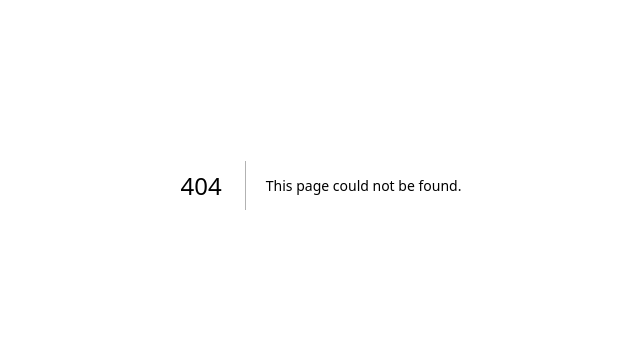
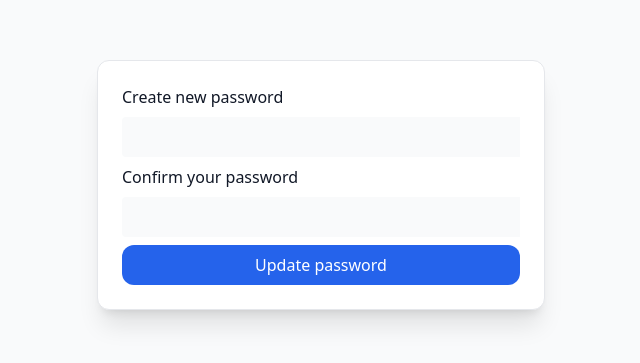
Before and after one commit to perassijulian/password-manager, a Next.js app: page /reset-password/change in a window 1280 px wide. Before the commit this address had no page. Shown: the part 215-578 px from the top of the page, without its empty margins (319-959 px from the left). Built offline with nearby package versions, Linux system fonts and the light colour scheme.

Commit message:
reset-password front end form

```diff
--- /dev/null
+++ b/app/reset-password/change/page.tsx
@@ -0,0 +1,116 @@
+"use client";
+
+import Button from "@/components/UI/Button";
+import { useToast } from "@/contexts/ToastContext";
+import { zodResolver } from "@hookform/resolvers/zod";
+import { useSearchParams, useRouter } from "next/navigation";
+import { useState } from "react";
+import { useForm } from "react-hook-form";
+import { z } from "zod";
+
+const emailSchema = z.object({
+  password: z.string(),
+  secondPassword: z.string(),
+});
+
+{
+  /**
+   *
+   * for dev we keep it simple
+   *
+const emailSchema = z
+  .object({
+    password: z
+      .string()
+      .min(8, "Password must be at least 8 characters")
+      .regex(/[A-Z]/, "Password must contain an uppercase letter")
+      .regex(/[a-z]/, "Password must contain a lowercase letter")
+      .regex(/[0-9]/, "Password must contain a number"),
+    secondPassword: z.string(),
+  })
+  .refine((data) => data.password === data.secondPassword, {
+    message: "Passwords do not match",
+    path: ["secondPassword"],
+  });
+     */
+}
+
+type FormData = z.infer<typeof emailSchema>;
+
+export default function ChangePassword() {
+  const [isLoading, setIsLoading] = useState<boolean>(false);
+  const {
+    register,
+    handleSubmit,
+    formState: { errors },
+  } = useForm<FormData>({ resolver: zodResolver(emailSchema) });
+  const { showToast } = useToast();
+  const searchParams = useSearchParams();
+  const router = useRouter();
+
+  const onSubmit = async (data: FormData) => {
+    setIsLoading(true);
+    const { password, secondPassword } = data;
+    if (password === "") {
+      showToast("Password is empty, please fill up the form", "error");
+      return;
+    }
+    if (password !== secondPassword) {
+      showToast("Both passwords are not matching", "error");
+      return;
+    }
+    const token = searchParams.get("token");
+
+    if (!token) {
+      showToast("Invalid request. Token is missing", "error");
+      return;
+    }
+
+    const res = await fetch("/api/reset-password/change", {
+      method: "POST",
+      headers: { "Content-Type": "application/json" },
+      body: JSON.stringify({ password, token }),
+    });
+
+    if (res.ok) {
+      showToast("Your password has been updated!", "success");
+      setTimeout(() => router.push("/login"), 3000);
+    } else {
+      showToast("Something went wrong, please try again", "error");
+    }
+    setIsLoading(false);
+  };
+
+  return (
+    <div className="min-h-screen flex items-center justify-center bg-background">
+      <form
+        onSubmit={handleSubmit(onSubmit)}
+        className="bg-background-secondary border border-border p-6 rounded-xl shadow-xl w-full max-w-md space-y-2"
+      >
+        <div className="flex flex-col gap-2 w-full">
+          <label className="text-foreground">Create new password</label>
+          <input
+            type="password"
+            className="bg-background p-2 rounded-l"
+            {...register("password")}
+          />
+          {errors.password && (
+            <p className="text-red-500 text-sm">{errors.password.message}</p>
+          )}
+        </div>
+        <div className="flex flex-col gap-2 w-full">
+          <label className="text-foreground">Confirm your password</label>
+          <input
+            type="password"
+            className="bg-background p-2 rounded-l"
+            {...register("secondPassword")}
+          />
+          {errors.password && (
+            <p className="text-red-500 text-sm">{errors.password.message}</p>
+          )}
+        </div>
+        <Button isLoading={isLoading}>Update password</Button>
+      </form>
+    </div>
+  );
+}
```
Also changed, not shown: 1 other file (tests, documents, lock files or other folders).
